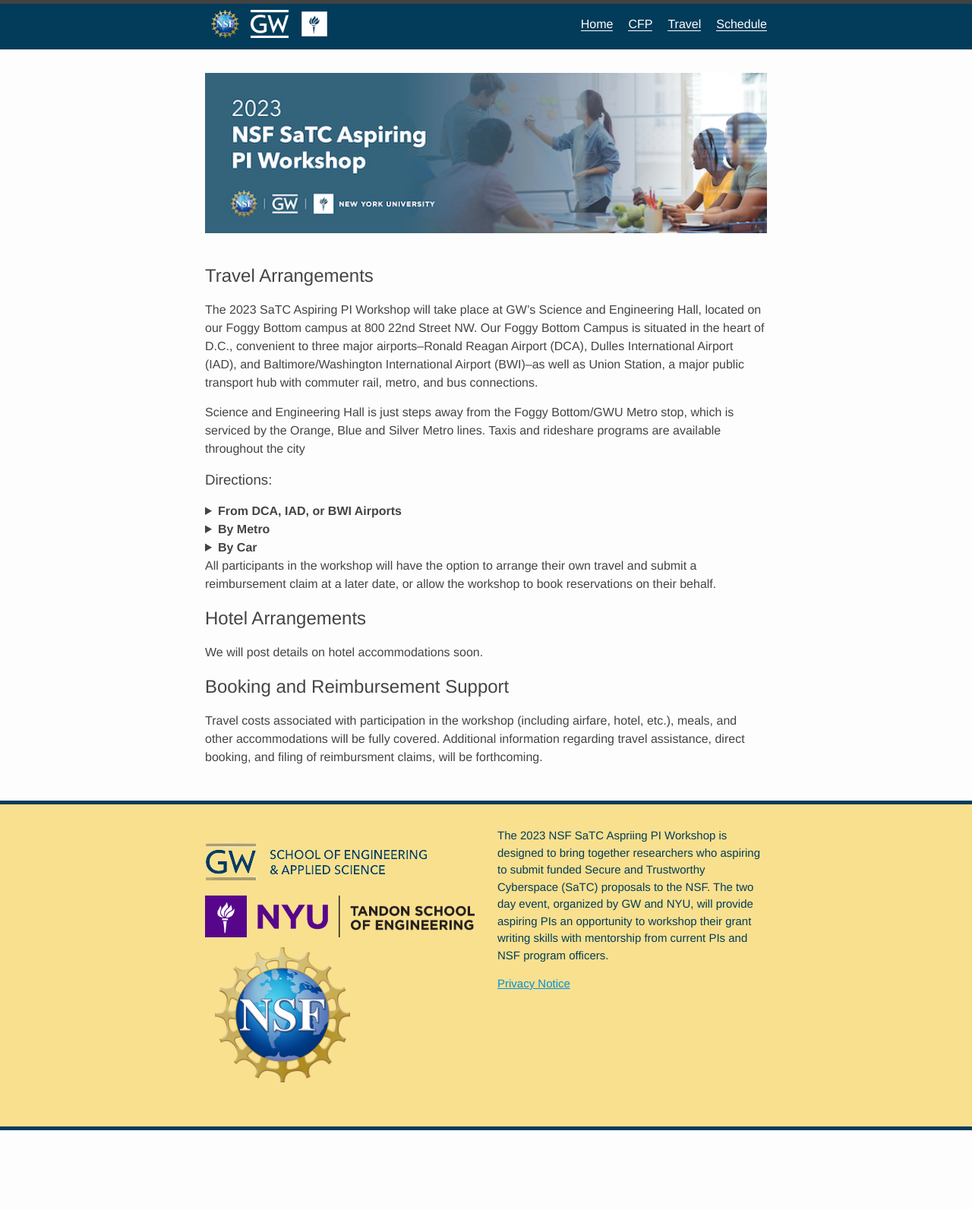
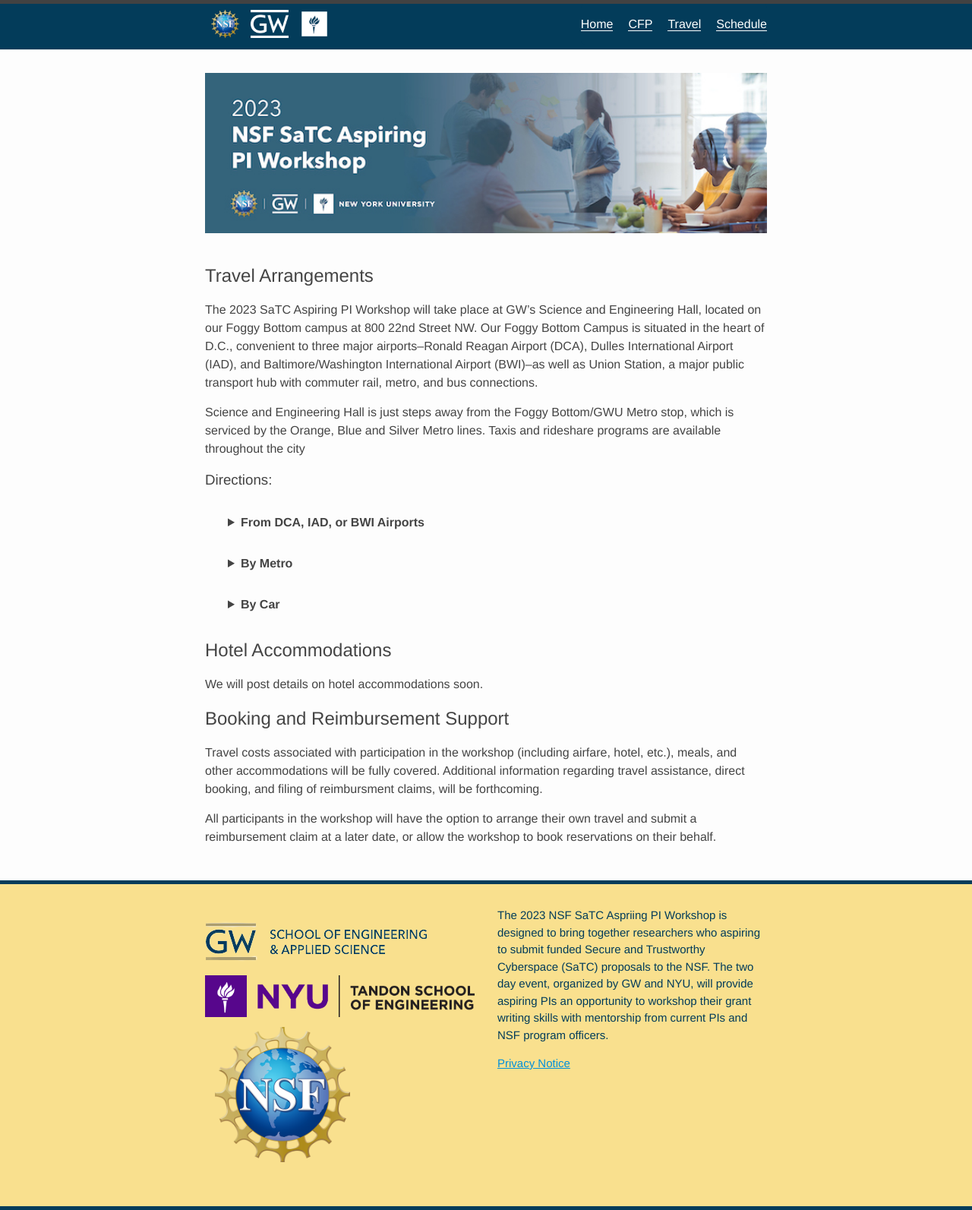
Before and after one commit to satc-aspiring-pi-workshop-2023/satc-aspiring-pi-workshop-2023.github.io, a Jekyll site: the page built from travel.md, in a window 1280 px wide. Shown: the whole page at 76% size. Built offline with Jekyll 4.4.1, drawn with Linux system fonts in a browser that asks for light colours; some web fonts are replaced; before the commit the page ends 1488 px from its top, so only the background shows below that.

Commit message:
updating the travel notes

```diff
--- a/_sass/minima/custom-styles.scss
+++ b/_sass/minima/custom-styles.scss
@@ -235,3 +235,7 @@ li {
 //     transform: translateY(2px);
 
 // }
+
+details{
+    margin:$spacing-unit;
+}
--- a/travel.md
+++ b/travel.md
@@ -12,62 +12,87 @@ Science and Engineering Hall is just steps away from the Foggy Bottom/GWU Metro
 ### Directions:
 <details>
   <summary><strong>From DCA, IAD, or BWI Airports</strong></summary>
-<br>
+
+<p>
   <b>From Ronald Reagan National Airport (DCA)</b>: Take the Blue Line of the Metrorail from the Ronald Reagan National Airport Station to the Foggy Bottom/GWU Metro Station
+</p>
 
+<p>
   <b>From Dulles International Airport (IAD):</b> Take the Silver Line Express bus to the Wiehle-Reston East Metrorail Station, and then take the Silver Line to the Foggy Bottom-GWU Station. You may also take the Washington Flyer private bus service directly to many downtown hotels.
+</p>
 
+<p>
   <b>From Baltimore-Washington International Thurgood Marshall Airport (BWI)</b>** Take the Super Shuttle or Amtrak train directly to Union Station in downtown Washington, D.C., then take the Metrorail Red Line from Union Station to the Metro Center Station and transfer to the Blue, Silver or Orange Lines to go to the Foggy Bottom-GWU Station.
+</p>
 
 </details>
 
 <details>
   <summary><strong>By Metro</strong></summary>
-<br>
-    The Foggy Bottom-GWU Metrorail Station is located on campus. It offers access to Metrorail’s Blue, Orange and Silver lines. For more information on Metrorail, visit the Washington Metropolitan Area Transit Authority.
-    Science and Engineering Hall is just a two-minute walk from the metro stop. When you exit the station, cross the street and follow I Street NW until you reach the corner. At the corner, turn right onto 22nd St. NW. Science and Engineering Hall will be on your right.
+
+<p>
+The Foggy Bottom-GWU Metrorail Station is located on campus. It offers access to Metrorail’s Blue, Orange and Silver lines. For more information on Metrorail, visit the Washington Metropolitan Area Transit Authority.
+</p>
+
+<p>
+Science and Engineering Hall (SEH) is just a two-minute walk from the metro stop. When you exit the station, cross the street and follow I Street NW until you reach the corner. At the corner, turn right onto 22nd St. NW. Science and Engineering Hall will be on your right.
+</p>
 
 </details>
 
 <details>
   <summary><strong>By Car</strong></summary>
-<br>
+<p>
   <b>From North</b>
-  * Take Interstate 95 South to Interstate 495 North toward Silver Spring/Northern Virginia
-  * Take Exit 33, heading south on Connecticut Avenue for about nine miles
-  * Turn right onto Florida Avenue (just past the Washington Hilton) and then turn left immediately onto 21st Street NW
-  * The visitor entrance to the G Street Garage is on the left between G and F Streets NW
+  <ul>
+  <li> Take Interstate 95 South to Interstate 495 North toward Silver Spring/Northern Virginia</li>
+  <li> Take Exit 33, heading south on Connecticut Avenue for about nine miles </li>
+  <li> Turn right onto Florida Avenue (just past the Washington Hilton) and then turn left immediately onto 21st Street NW </li>
+  <li> The visitor entrance to the G Street Garage is on the left between G and F Streets NW </li>
+  </ul>
+  </p>
 
+<p>
   <b>From Northwest</b>
-  * Take Interstate 270 to Interstate 495 North toward Silver Spring/Northern Virginia
-  * Follow directions as shown above in “From North”
+  <ul>
+<li> Take Interstate 270 to Interstate 495 North toward Silver Spring/Northern Virginia</li>
+  <li> Follow directions as shown above in "From North" </li>
+  </ul>
+</p>
 
+<p>
   <b>From West</b>
-  * Take Interstate 66 or Route 50 to the Theodore Roosevelt Bridge
-  * Cross the bridge and exit left at E Street NW, then again at Virginia Avenue NW
-  * Stay to the left, following signs for 23rd Street NW
-  * Turn left onto 23rd Street NW and continue a few blocks to campus
-  * Turn right onto H Street
-  * The visitor entrance to the University Parking Garage is on the left on H Street between 23rd and 22nd Streets
-
+  <ul>
+  <li> Take Interstate 66 or Route 50 to the Theodore Roosevelt Bridge </li>
+  <li> Cross the bridge and exit left at E Street NW, then again at Virginia Avenue NW </li>
+  <li> Stay to the left, following signs for 23rd Street NW</li>
+  <li> Turn left onto 23rd Street NW and continue a few blocks to campus </li>
+  <li> Turn right onto H Street </li>
+  <li> The visitor entrance to the University Parking Garage is on the left on H Street between 23rd and 22nd Streets </li>
+  </ul>
+</p>
+<p>
   <b>From South</b>
-  * Interstate 95 to Interstate 395, Arlington Memorial Bridge Exit
-  * Cross the bridge and stay to the left at the Lincoln Memorial
-  * Turn left onto 23rd Street NW
-  * Turn right on H Street
-  * The visitor entrance to the University Parking Garage is on the left on H Street between 23rd and 22nd Streets
-
+  <ul>
+  <li> Interstate 95 to Interstate 395, Arlington Memorial Bridge Exit </li>
+  <li> Cross the bridge and stay to the left at the Lincoln Memorial </li>
+  <li> Turn left onto 23rd Street NW </li>
+  <li> Turn right on H Street </li>
+  <li> The visitor entrance to the University Parking Garage is on the left on H Street between 23rd and 22nd Streets </li>
+  </ul>
+</p>
  </details>
 
-All participants in the workshop will have the option to arrange their own travel and submit a reimbursement claim at a later date, or allow the workshop to book reservations on their behalf.
 
-
-
-## Hotel Arrangements
+## Hotel Accommodations
 
 We will post details on hotel accommodations soon.
 
 
 ## Booking and Reimbursement Support
 
+
+
 Travel costs associated with participation in the workshop (including airfare, hotel, etc.), meals, and other accommodations will be fully covered. Additional information regarding travel assistance, direct booking, and filing of reimbursment claims, will be forthcoming.
+
+All participants in the workshop will have the option to arrange their own travel and submit a reimbursement claim at a later date, or allow the workshop to book reservations on their behalf.
```
